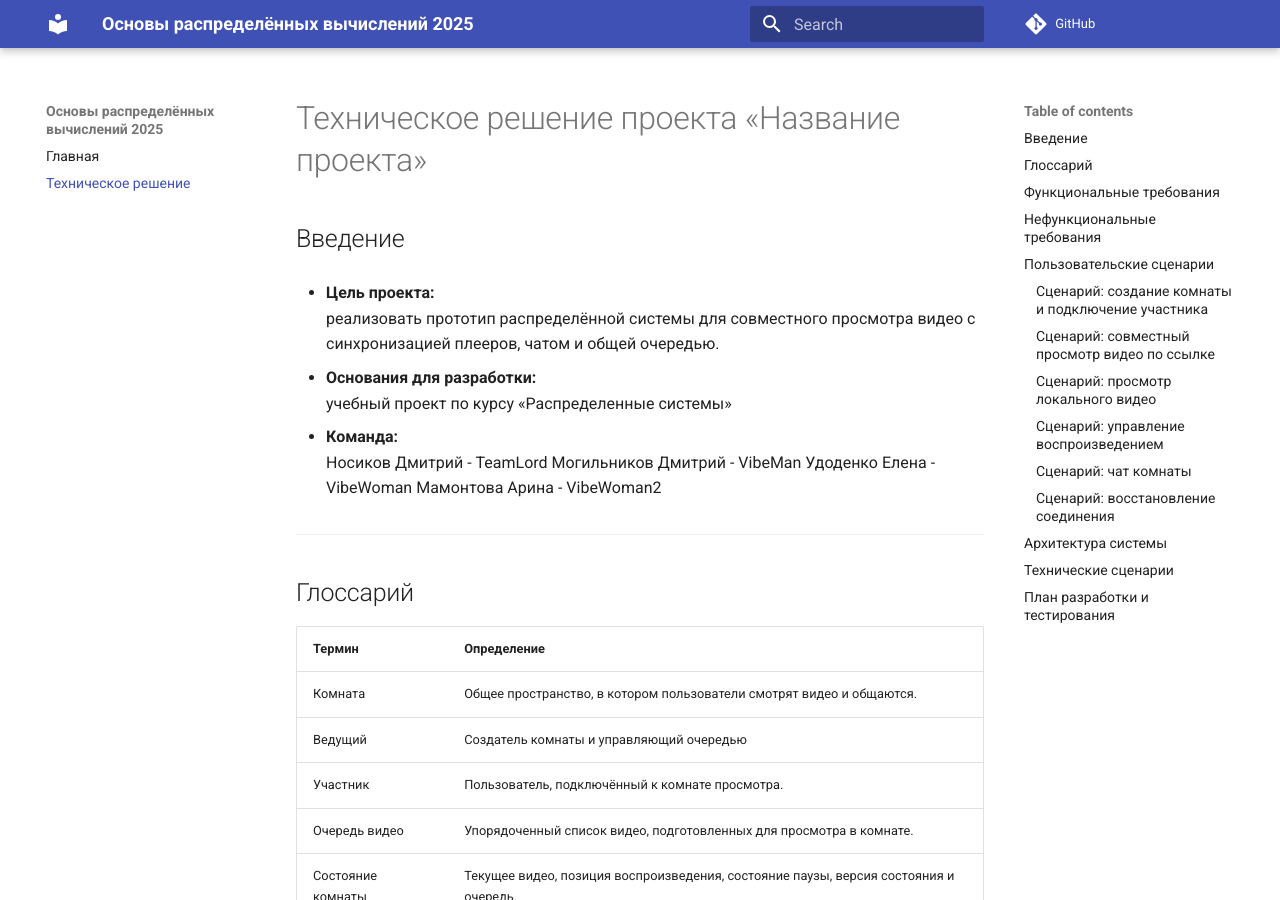
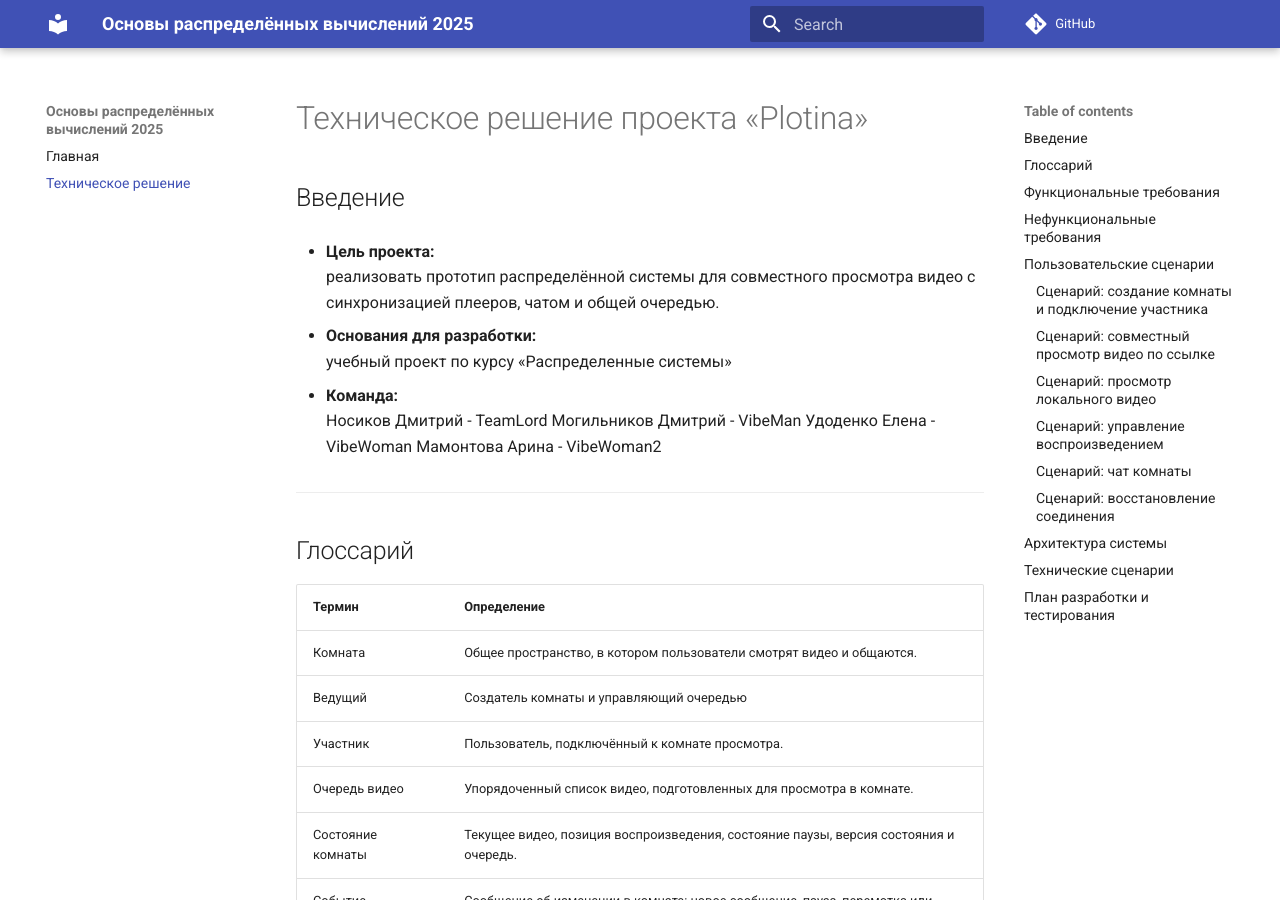
Before and after one commit to spbu-ds-practicum-2026/KpyTble_6o6pbl, an MkDocs documentation site: the page built from docs/tr.md, in a window 1280 px wide and 900 px high. Built offline with MkDocs 1.6.1 and Material for MkDocs 9.7.7, drawn with Linux system fonts in a browser that asks for light colours; comment, search, counter and statistics services are not loaded.

Commit message:
Update project name in technical solution document

```diff
--- a/docs/tr.md
+++ b/docs/tr.md
@@ -1,4 +1,4 @@
-# Техническое решение проекта «Название проекта»
+# Техническое решение проекта «Plotina»
 
 ## Введение
 - **Цель проекта:**
```
